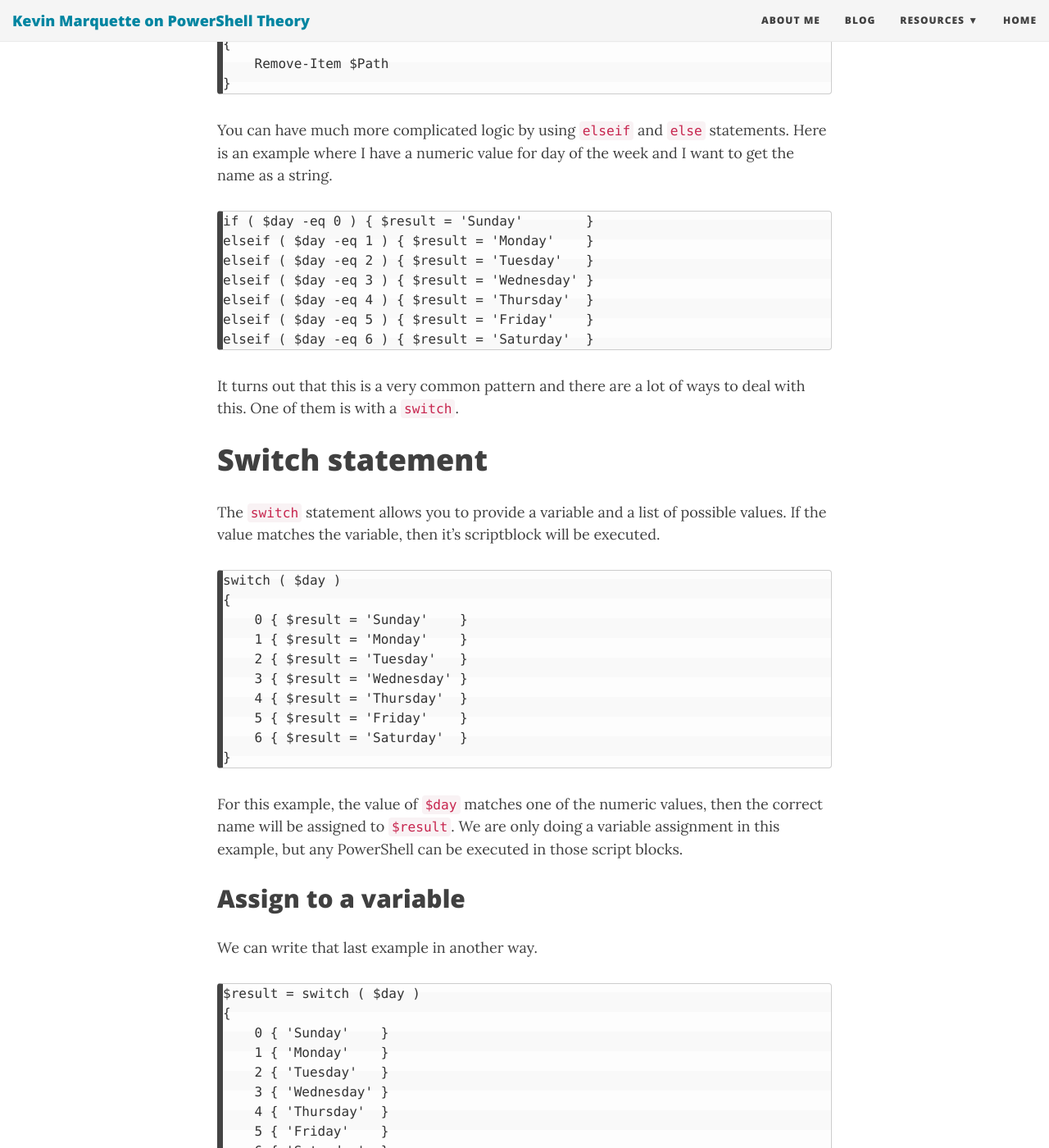
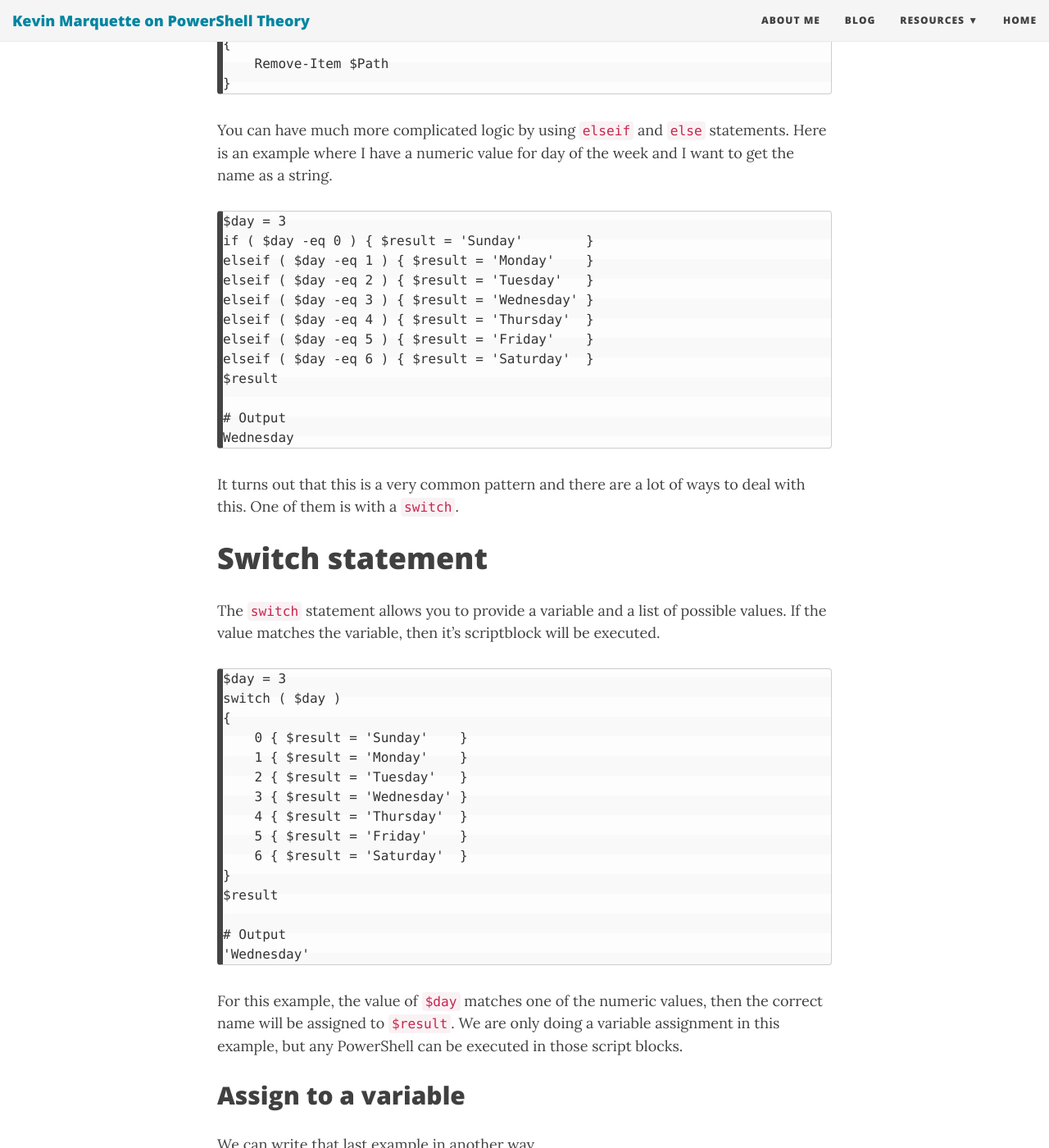
Before and after one commit to KevinMarquette/kevinmarquette.github.io, a Jekyll site: the page built from _posts/2018-01-12-Powershell-switch-statement.md, in a window 1280 px wide and 1400 px high, scrolled down 1445 px. Shown: the whole window at 82% size. Built offline with Jekyll 4.4.1, drawn with Linux system fonts in a browser that asks for light colours; nearby versions of some CDN libraries; some of the changed text lies outside the part shown.

Commit message:
Add output examples

```diff
--- a/_posts/2018-01-12-Powershell-switch-statement.md
+++ b/_posts/2018-01-12-Powershell-switch-statement.md
@@ -26,6 +26,7 @@ One of the first statements that you will learn is the `if` statement. It lets y
 
 You can have much more complicated logic by using `elseif` and `else` statements. Here is an example where I have a numeric value for day of the week and I want to get the name as a string.
 
+    $day = 3
     if ( $day -eq 0 ) { $result = 'Sunday'        }
     elseif ( $day -eq 1 ) { $result = 'Monday'    }
     elseif ( $day -eq 2 ) { $result = 'Tuesday'   }
@@ -33,6 +34,10 @@ You can have much more complicated logic by using `elseif` and `else` statements
     elseif ( $day -eq 4 ) { $result = 'Thursday'  }
     elseif ( $day -eq 5 ) { $result = 'Friday'    }
     elseif ( $day -eq 6 ) { $result = 'Saturday'  }
+    $result
+
+    # Output
+    Wednesday
 
 It turns out that this is a very common pattern and there are a lot of ways to deal with this. One of them is with a `switch`.
 
@@ -40,6 +45,7 @@ It turns out that this is a very common pattern and there are a lot of ways to d
 
 The `switch` statement allows you to provide a variable and a list of possible values. If the value matches the variable, then it's scriptblock will be executed.
 
+    $day = 3
     switch ( $day )
     {
         0 { $result = 'Sunday'    }
@@ -50,6 +56,10 @@ The `switch` statement allows you to provide a variable and a list of possible v
         5 { $result = 'Friday'    }
         6 { $result = 'Saturday'  }
     }
+    $result
+
+    # Output
+    'Wednesday'
 
 For this example, the value of `$day` matches one of the numeric values, then the correct name will be assigned to `$result`. We are only doing a variable assignment in this example, but any PowerShell can be executed in those script blocks.
 
@@ -106,6 +116,9 @@ I was matching numbers in those last examples, but you can also match strings.
         }
     }
 
+    # Output
+    is a role
+
 I decided not to wrap the `Component`,`Role` and `Location` matches in quotes here to hilight that they are optional. The `switch` treats those as a string in most cases.
 
 # Arrays
@@ -118,6 +131,10 @@ One of the cool features of the PowerShell `switch` is the way it handles arrays
         'WEB'        { 'Configure IIS' }
         'FileServer' { 'Configure Share' }
     }
+
+    # Output
+    Configure IIS
+    Configure SQL
 
 If you have repeated items in your array, then they will be matched multiple times by the appropriate section.
 
@@ -152,6 +170,9 @@ We can enable wildcard support with the `-wildcard` switch. This uses the same w
             Write-Information $message
         }
     }
+
+    # Output
+    WARNING: Warning, out of disk space
 
 Here we are processing a message and then outputting it on different streams based on the contents.
 
@@ -217,10 +238,15 @@ You may have already picked up on this, but a `switch` can match to multiple con
 
     switch ( 'Word' )
     {
-        'word' { 'lowercase word match' }
-        'Word' { 'uppercase word match' }
-        'WORD' { 'uppercase word match' }
+        'word' { 'lower case word match' }
+        'Word' { 'mixed case word match' }
+        'WORD' { 'upper case word match' }
     }
+
+    # Output
+    lower case word match
+    mixed case word match
+    upper case word match
 
 All three of these statements will fire. This shows that every condition is checked (in order). This holds true for processing arrays where each item will check each condition.
 
@@ -231,18 +257,21 @@ Normally, this is where I would introduce the `break` statement, but it is bette
     switch ( 'Word' )
     {
         'word' {
-            'lowercase word match'
+            'lower case word match'
+            continue
+        }
+        'Word' {
+            'mixed case word match'
             continue
         }
         'WORD' {
-            'uppercase word match'
-            continue
-        }
-        'WORD' {
-            'uppercase word match'
+            'upper case word match'
             continue
         }
     }
+
+    # Output
+    lower case word match
 
 Instead of matching all three items, the first one is matched and the switch continues to the next value. Because there are no values left to process, the switch exits. This next example is showing how a wildcard could match multiple items.
 
@@ -292,6 +328,13 @@ A `break` statement will exit the switch. This is the same behavior that `contin
             Write-Output $PSItem
         }
     }
+
+    # Output
+    Downloading update
+    WARNING: Ran into errors downloading file
+    write-error -message $PSItem : Error: out of disk space
+    + CategoryInfo          : NotSpecified: (:) [Write-Error], WriteErrorException
+    + FullyQualifiedErrorId : Microsoft.PowerShell.Commands.WriteErrorException
 
 In this case, if we hit any lines that start with `Error` then we will get an error and the switch will stop. This is what that `break` statement is doing for us. If we find `Error` inside the string and not just at the beginning, we will write it as a warning. We will do the same thing for `Warning`. It is possible that a line could have both the word `Error` and `Warning`, but we only need one to process. This is what the `continue` statement is doing for us.
 
@@ -350,6 +393,9 @@ PowerShell 5.0 gave us enums and we can use them in a switch.
         }
     }
 
+    # Output
+    is a role
+
 If you want to keep everything as strongly typed enums, then you can place them in parentheses.
 
     switch ($item )
@@ -383,6 +430,9 @@ We can use a scriptblock to perform the evaluation for a match if needed.
             'adult'
         }
     }
+
+    # Output
+    'adult'
 
 This adds a lot of complexity and can make your `switch` hard to read. In most cases where you would use something like this it would be better to use `if` and `elseif` statements. I would consider using this if I already had a large switch in place and I needed 2 items to hit the same evaluation block.
 
@@ -423,6 +473,7 @@ We need to revisit regex to touch on something that is not immediately obvious.
         }
     }
 
+    # Output
     WARNING: message may contain a SSN: 123-23-3456
     WARNING: message may contain a credit card number: 1234-5678-1234-5678
 
@@ -441,6 +493,9 @@ You can match a `$null` value that does not have to be the default.
             'value is not null'
         }
     }
+
+    # Output
+    Value is null
 
 Same goes for an empty string.
 
@@ -455,6 +510,9 @@ Same goes for an empty string.
             'value is a empty string'
         }
     }
+
+    # Output
+    Value is empty
 
 ## Constant expression
 
@@ -480,6 +538,10 @@ Lee Daily pointed out that we can use a constant `$true` expression to evaluate
         }
     }
 
+    # Output
+    Do-Action
+    Enabled-AdminMenu
+
 This is a very clean way to evaluate and take action on the status of several boolean fields. The cool thing about this is that you can have one match flip the status of a value that has not been evaluated yet.
 
     $isVisible = $false
@@ -503,6 +565,10 @@ This is a very clean way to evaluate and take action on the status of several bo
         }
     }
 
+    # Output
+    Do-Action
+    Show-Animation
+
 Setting `$isEnabled` to `$true` in this example will make sure the `$isVisible` is also set to `$true`. Then when the `$isVisible` gets evaluated, its scriptblock will be invoked. This is a bit counter-intuitive but is a very clever use of the mechanics.
 
 # Other patterns
@@ -511,6 +577,7 @@ Setting `$isEnabled` to `$true` in this example will make sure the `$isVisible`
 
 One of my most popular posts is the one I did on [everything you ever wanted to know about hashtables](/2016-11-06-powershell-hashtable-everything-you-wanted-to-know-about/). One of the example use-cases for a `hashtable` is to be a lookup table. That is an alternate approach to a common pattern that a `switch` statement is often addressing.
 
+    $day = 3
     $lookup = @{
         0 = 'Sunday'
         1 = 'Monday'
@@ -520,7 +587,10 @@ One of my most popular posts is the one I did on [everything you ever wanted to
         5 = 'Friday'
         6 = 'Saturday'
     }
-    $result = $lookup[$day]
+    $lookup[$day]
+
+    # Output
+    Wednesday
 
 If I am only using a `switch` as a lookup, I will quite often use a `hashtable` instead.
 
@@ -528,6 +598,7 @@ If I am only using a `switch` as a lookup, I will quite often use a `hashtable`
 
 PowerShell 5.0 introduced the `Enum` and it is also an option in this case.
 
+    $day = 3
     enum DayOfTheWeek {
         Sunday
         Monday
@@ -538,7 +609,11 @@ PowerShell 5.0 introduced the `Enum` and it is also an option in this case.
         Saturday
     }
 
-    $result = [DayOfTheWeek]$day
+    [DayOfTheWeek]$day
+
+    # Output
+    Wednesday
+
 
 We could go all day looking at different ways to solve this problem. I just wanted to make sure you knew you had options.
 
```
Also changed, not shown: other parts of _posts/2018-01-12-Powershell-switch-statement.md (+12 -2 lines).
